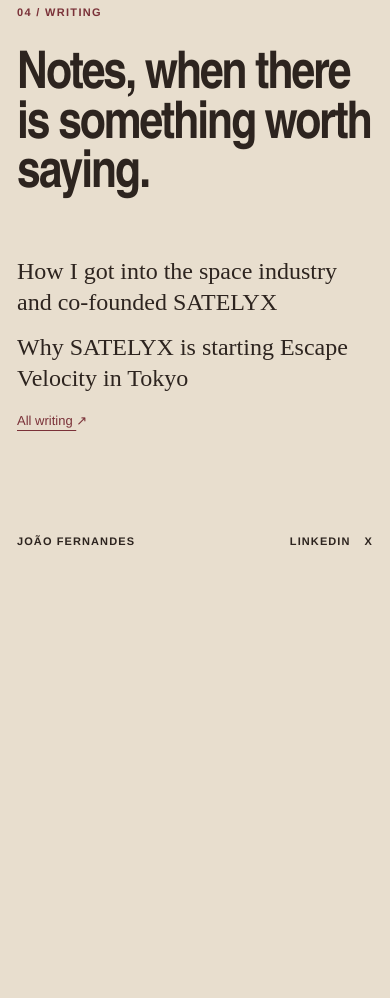
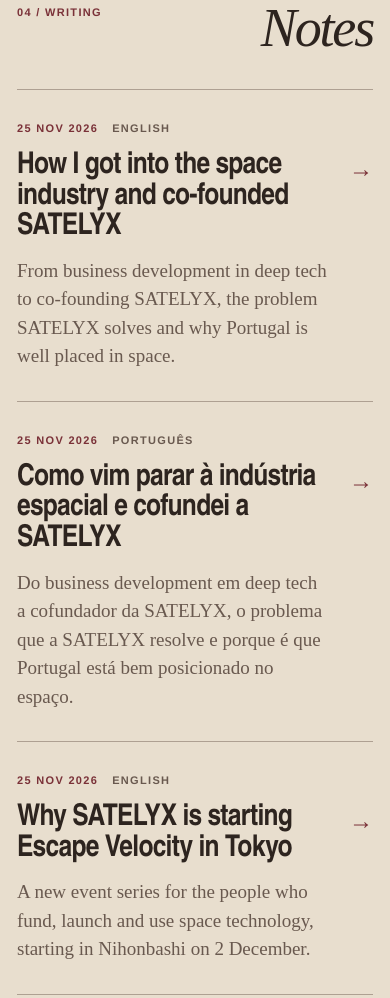
Before and after one commit to joaofernandeszk/joaozk.github.io, a plain HTML site: page index.html in a window 390 px wide. Shown: the part 4580-5578 px from the top of the page. Before the commit the page ends 5177 px from the top, so only its background shows below. Drawn offline with Linux system fonts and the light colour scheme.

Commit message:
Make articles the focus of the writing section
List the English and Portuguese versions as separate articles on the
homepage and /writing/, with date, language, title, summary and an
arrow on a fully clickable row. Scope the link-arrow hover animation to
the arrow so it no longer moves "co-founded" in article titles. Retitle
the Portuguese article "Como vim parar à indústria espacial e cofundei
a SATELYX".

Co-Authored-By: Claude Opus 5.5 <noreply@anthropic.com>

```diff
--- a/index.html
+++ b/index.html
@@ -37,7 +37,7 @@
     <link rel="apple-touch-icon" href="/apple-touch-icon.png?v=20260902" sizes="180x180">
     <link rel="manifest" href="/site.webmanifest?v=20260902">
     <script type="application/ld+json">{"@context":"https://schema.org","@type":"Person","@id":"https://joaozk.com/#person","name":"João Fernandes","url":"https://joaozk.com/","image":"https://joaozk.com/assets/joao-fernandes.webp","description":"João Fernandes works between strategy, execution and operations. Currently building SATELYX and ObraXRAY from Portugal.","homeLocation":{"@type":"Country","name":"Portugal"},"jobTitle":"Co-founder and VP of Operations at SATELYX; Co-founder and CEO at ObraXRAY","sameAs":["https://satelyx.com/about/#joao-fernandes","https://www.linkedin.com/in/joaofernandeszk/","https://x.com/joaofernandeszk"],"worksFor":[{"@type":"Organization","@id":"https://satelyx.com/#organization","name":"SATELYX","url":"https://satelyx.com/"},{"@type":"Organization","name":"ObraXRAY","url":"https://obraxray.com/"}]}</script>
-    <link rel="stylesheet" href="style.css?v=20261125-writing3">
+    <link rel="stylesheet" href="style.css?v=20261125-writing4">
     <script src="script.js?v=20260902-editorial15" defer></script>
 </head>
 <body class="hero-entry">
@@ -181,15 +181,37 @@
         </section>
 
         <section class="writing page-section" id="writing" aria-labelledby="writing-title">
-            <div class="writing-heading reveal">
+            <header class="section-heading reveal">
                 <p>04 / Writing</p>
-                <h2 id="writing-title">Notes, when there is something worth saying.</h2>
-            </div>
-            <div class="writing-action reveal">
-                <a class="writing-latest" href="writing/how-i-co-founded-satelyx/">How I got into the space industry and <span class="nowrap">co-founded</span> SATELYX</a>
-                <a class="writing-latest" href="writing/escape-velocity-tokyo/">Why SATELYX is starting Escape Velocity in Tokyo</a>
-                <a href="writing/">All writing <span aria-hidden="true">↗</span></a>
-            </div>
+                <h2 id="writing-title">Notes</h2>
+            </header>
+            <ol class="writing-list">
+                <li class="writing-entry reveal">
+                    <p class="writing-meta"><time datetime="2026-11-25">25 Nov 2026</time><span>English</span></p>
+                    <div class="writing-entry-body">
+                        <h3><a href="writing/how-i-co-founded-satelyx/">How I got into the space industry and <span class="nowrap">co-founded</span> SATELYX</a></h3>
+                        <p>From business development in deep tech to co-founding SATELYX, the problem SATELYX solves and why Portugal is well placed in space.</p>
+                    </div>
+                    <span class="writing-arrow" aria-hidden="true">→</span>
+                </li>
+                <li class="writing-entry reveal" lang="pt-PT">
+                    <p class="writing-meta"><time datetime="2026-11-25">25 Nov 2026</time><span>Português</span></p>
+                    <div class="writing-entry-body">
+                        <h3><a href="writing/como-cofundei-a-satelyx/">Como vim parar à indústria espacial e cofundei a SATELYX</a></h3>
+                        <p>Do business development em deep tech a cofundador da SATELYX, o problema que a SATELYX resolve e porque é que Portugal está bem posicionado no espaço.</p>
+                    </div>
+                    <span class="writing-arrow" aria-hidden="true">→</span>
+                </li>
+                <li class="writing-entry reveal">
+                    <p class="writing-meta"><time datetime="2026-11-25">25 Nov 2026</time><span>English</span></p>
+                    <div class="writing-entry-body">
+                        <h3><a href="writing/escape-velocity-tokyo/">Why SATELYX is starting Escape Velocity in Tokyo</a></h3>
+                        <p>A new event series for the people who fund, launch and use space technology, starting in Nihonbashi on 2 December.</p>
+                    </div>
+                    <span class="writing-arrow" aria-hidden="true">→</span>
+                </li>
+            </ol>
+            <a class="writing-all reveal" href="writing/">All writing <span aria-hidden="true">↗</span></a>
         </section>
     </main>
 
--- a/style.css
+++ b/style.css
@@ -523,20 +523,17 @@ summary:focus-visible {
     font-size: 13px;
 }
 
-.project-links a,
-.writing-action a {
+.project-links a {
     text-decoration-thickness: 1px;
     text-underline-offset: 5px;
 }
 
-.project-links a span,
-.writing-action a span {
+.project-links a span {
     display: inline-block;
     transition: transform 180ms ease;
 }
 
-.project-links a:hover span,
-.writing-action a:hover span {
+.project-links a:hover span {
     transform: translate(3px, -3px);
 }
 
@@ -743,10 +740,7 @@ summary:focus-visible {
 }
 
 .writing {
-    display: grid;
-    grid-template-columns: minmax(0, 1.35fr) minmax(260px, 0.65fr);
-    gap: clamp(42px, 6vw, 88px);
-    align-items: end;
+    display: block;
 }
 
 .writing-heading h2 {
@@ -1228,54 +1222,6 @@ summary:focus-visible {
 
 /* Writing index and articles */
 
-.writing-list {
-    margin: 0;
-    padding: 0;
-    list-style: none;
-}
-
-.writing-list li {
-    display: grid;
-    grid-template-columns: 180px minmax(0, 1fr);
-    gap: 40px;
-    padding: 38px 0;
-    border-bottom: 1px solid var(--line);
-}
-
-.writing-list time,
-.article-meta {
-    color: var(--burgundy);
-    font-size: 11px;
-    font-weight: 650;
-    letter-spacing: 0.12em;
-    text-transform: uppercase;
-}
-
-.writing-list time {
-    padding-top: 10px;
-}
-
-.writing-list h2 {
-    margin: 0;
-    font: 600 clamp(30px, 3.6vw, 46px) / 1 var(--display);
-    letter-spacing: -0.025em;
-}
-
-.writing-list h2 a {
-    text-decoration: none;
-}
-
-.writing-list h2 a:hover {
-    color: var(--burgundy);
-}
-
-.writing-list p {
-    max-width: 680px;
-    margin: 14px 0 0;
-    color: var(--muted);
-    font: 19px / 1.5 var(--serif);
-}
-
 .article {
     width: var(--page);
     margin-inline: auto;
@@ -1355,28 +1301,7 @@ summary:focus-visible {
     text-underline-offset: 5px;
 }
 
-.writing-action .writing-latest {
-    display: block;
-    margin: 0 0 14px;
-    color: var(--ink);
-    font: 24px / 1.3 var(--serif);
-    text-decoration: none;
-}
-
-.writing-action .writing-latest:hover {
-    color: var(--burgundy);
-}
-
 @media (max-width: 900px) {
-    .writing-list li {
-        grid-template-columns: 1fr;
-        gap: 12px;
-    }
-
-    .writing-list time {
-        padding-top: 0;
-    }
-
     .article-body {
         margin-inline: 0;
         font-size: 19px;
@@ -1409,3 +1334,126 @@ summary:focus-visible {
         font-size: 19px;
     }
 }
+
+/* Article lists (homepage and /writing/) */
+
+.writing-list {
+    margin: 0;
+    padding: 0;
+    list-style: none;
+    border-top: 1px solid var(--line);
+}
+
+.writing-entry {
+    position: relative;
+    display: grid;
+    grid-template-columns: 180px minmax(0, 1fr) 48px;
+    gap: 40px;
+    align-items: start;
+    padding: 38px 0;
+    border-bottom: 1px solid var(--line);
+}
+
+.writing-meta {
+    display: flex;
+    flex-direction: column;
+    gap: 8px;
+    margin: 0;
+    padding-top: 10px;
+    color: var(--burgundy);
+    font-size: 11px;
+    font-weight: 650;
+    letter-spacing: 0.12em;
+    text-transform: uppercase;
+}
+
+.writing-meta span {
+    color: var(--muted);
+}
+
+.writing-entry h2,
+.writing-entry h3 {
+    margin: 0;
+    font: 600 clamp(30px, 3.6vw, 46px) / 1.02 var(--display);
+    letter-spacing: -0.025em;
+}
+
+.writing-entry h2 a,
+.writing-entry h3 a {
+    text-decoration: none;
+    transition: color 180ms ease;
+}
+
+.writing-entry h2 a::after,
+.writing-entry h3 a::after {
+    position: absolute;
+    inset: 0;
+    content: "";
+}
+
+.writing-entry-body p {
+    max-width: 680px;
+    margin: 14px 0 0;
+    color: var(--muted);
+    font: 19px / 1.5 var(--serif);
+}
+
+.writing-arrow {
+    justify-self: end;
+    padding-top: 6px;
+    color: var(--burgundy);
+    font-size: 28px;
+    line-height: 1;
+    transition: transform 200ms ease;
+}
+
+.writing-entry:hover h2 a,
+.writing-entry:hover h3 a,
+.writing-entry a:focus-visible {
+    color: var(--burgundy);
+}
+
+.writing-entry:hover .writing-arrow {
+    transform: translateX(6px);
+}
+
+.writing .section-heading {
+    margin-bottom: 36px;
+}
+
+.writing-all {
+    display: inline-block;
+    margin-top: 30px;
+    color: var(--burgundy);
+    font-size: 13px;
+    text-decoration-thickness: 1px;
+    text-underline-offset: 5px;
+}
+
+.writing-all span {
+    display: inline-block;
+    transition: transform 180ms ease;
+}
+
+.writing-all:hover span {
+    transform: translate(3px, -3px);
+}
+
+@media (max-width: 900px) {
+    .writing-entry {
+        grid-template-columns: minmax(0, 1fr) auto;
+        gap: 14px 20px;
+        padding: 30px 0;
+    }
+
+    .writing-meta {
+        grid-column: 1 / -1;
+        flex-direction: row;
+        gap: 14px;
+        padding-top: 0;
+    }
+
+    .writing-arrow {
+        font-size: 24px;
+    }
+}
```
Also changed, not shown: writing/como-cofundei-a-satelyx/index.html (+6 -6 lines), writing/escape-velocity-tokyo/index.html (+1 -1 lines), writing/how-i-co-founded-satelyx/index.html (+1 -1 lines), writing/index.html (+22 -12 lines).
